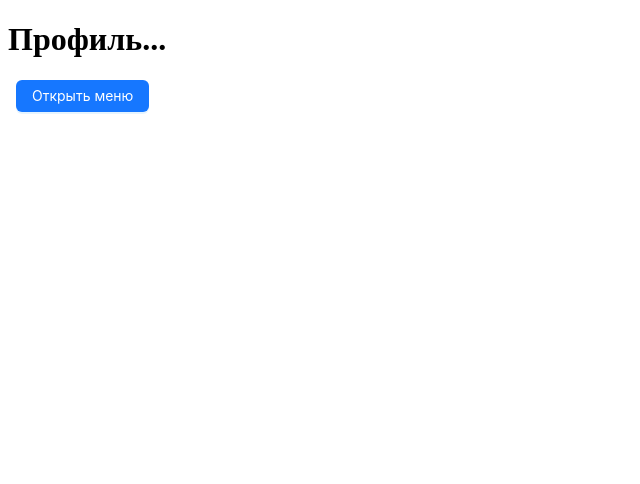
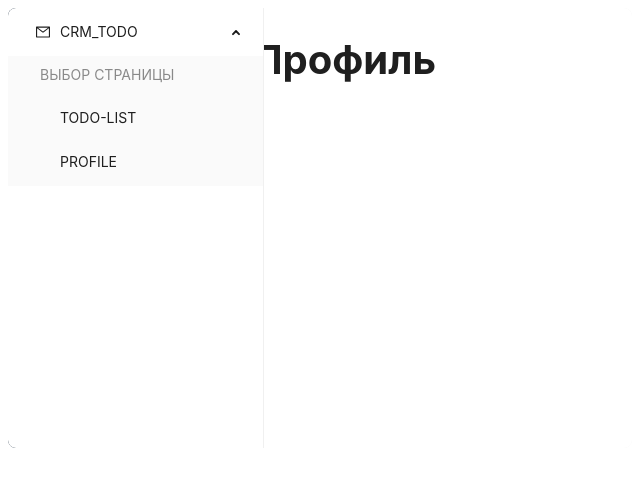
Before and after one commit to SOLOMON558/CRM_SYSTEM, a React (Vite) app: page /profile in a window 1280 px wide. Shown: the top 484 px of the page, without its empty margins (0-640 px from the left). Built offline with nearby package versions, Linux system fonts and the light colour scheme.

Commit message:
Баги после ревью

```diff
--- a/src/Components/AddTask.tsx
+++ b/src/Components/AddTask.tsx
@@ -1,4 +1,4 @@
-import { postTask } from "../api/Api";
+import { postTask } from "../api/api";
 import { Input, Form, Button } from "antd";
 
 interface AddTaskTypes {
@@ -12,12 +12,10 @@ export default function AddTask({
 
   async function handleAddTask(value: { task: string }) {
     const newTask = value.task;
-    if (newTask.length >= 2 && newTask.length < 64) {
       const data = { isDone: false, title: newTask };
       await postTask(data);
       await getAndUpdateTasks();
       form.resetFields();
-    }
   }
   return (
     <Form
--- a/src/Components/Drawer.tsx
+++ /dev/null
@@ -1,45 +0,0 @@
-import { useState } from "react";
-import type { DrawerProps } from "antd";
-import { Button, Drawer, Radio, Space } from "antd";
-import { NavLink } from "react-router-dom";
-
-export default function Drawers() {
-  const [open, setOpen] = useState(false);
-  const [placement, setPlacement] = useState<DrawerProps["placement"]>("left");
-
-  const showDrawer = () => {
-    setOpen(true);
-  };
-  const onClose = () => {
-    setOpen(false);
-  };
-  return (
-    <>
-      <Space>
-        <Radio.Group value="left" />
-        <Button type="primary" onClick={showDrawer}>
-          Открыть меню
-        </Button>
-      </Space>
-      <Drawer
-        title="Меню"
-        placement={placement}
-        closable={false}
-        onClose={onClose}
-        open={open}
-        key={placement}
-      >
-        <p>
-          <Button>
-            <NavLink to="/todo">Список задач </NavLink>
-          </Button>
-        </p>
-        <p>
-          <Button>
-            <NavLink to="/profile">Профиль</NavLink>
-          </Button>
-        </p>
-      </Drawer>
-    </>
-  );
-}
--- a/src/Components/Home.tsx
+++ /dev/null
@@ -1,9 +0,0 @@
-import Drawers from "../components/Drawer";
-export default function Home() {
-  return (
-    <>
-      <h1>Профиль...</h1>
-      <Drawers />
-    </>
-  );
-}
--- /dev/null
+++ b/src/Components/Menu.tsx
@@ -0,0 +1,48 @@
+import { MailOutlined } from "@ant-design/icons";
+import type { MenuProps } from "antd";
+import { Menu } from "antd";
+
+import { useNavigate } from "react-router-dom";
+
+type MenuItem = Required<MenuProps>["items"][number];
+
+const items: MenuItem[] = [
+  {
+    key: "sub1",
+    label: "CRM_TODO",
+    icon: <MailOutlined />,
+    children: [
+      {
+        key: "g1",
+        label: "ВЫБОР СТРАНИЦЫ",
+        type: "group",
+        children: [
+          { key: "1", label: "TODO-LIST" },
+          { key: "2", label: "PROFILE" },
+        ],
+      },
+    ],
+  },
+];
+
+export default function Menus(): JSX.Element {
+  const navigate = useNavigate();
+  const onClick: MenuProps["onClick"] = (e) => {
+    if (e.key === "1") {
+      navigate("/todo");
+    }
+    if (e.key === "2") {
+      navigate("/profile");
+    }
+  };
+
+  return (
+    <Menu
+      onClick={onClick}
+      style={{ width: 256, height: 440 }}
+      defaultOpenKeys={["sub1"]}
+      mode="inline"
+      items={items}
+    />
+  );
+}
--- a/src/Components/TodoItem.tsx
+++ b/src/Components/TodoItem.tsx
@@ -1,6 +1,6 @@
 import { Input, Form, Button } from "antd";
 import { useState } from "react";
-import { updateTaskTitle, deleteTask, updateTaskCompleted } from "../api/Api";
+import { updateTaskTitle, deleteTask, updateTaskCompleted } from "../api/api";
 import { Todo } from "../types/type";
 import { Checkbox } from "antd";
 import { CloseSquareOutlined, EditOutlined } from "@ant-design/icons";
@@ -18,14 +18,15 @@ export default function TodoItem({
 
   async function handleEditTask(values: { task: string }): Promise<void> {
     const title = values.task;
-    if (title.length > 2 && title.length < 64) {
-      await updateTaskTitle(item.id, title);
-      await getAndUpdateTasks();
-      setIsEdit(false);
-      form.resetFields();
-    }
+    await updateTaskTitle(item.id, title);
+    await getAndUpdateTasks();
+    setIsEdit(false);
+    form.resetFields();
   }
-
+  function startEditing() {
+    form.setFieldsValue({ task: item.title });
+    setIsEdit(true);
+  }
   async function handleDeleteTask(id: number): Promise<void> {
     await deleteTask(id);
     await getAndUpdateTasks();
@@ -40,7 +41,7 @@ export default function TodoItem({
   }
 
   return (
-    <li className="liTask">
+    <>
       {!isEdit ? (
         <>
           <Checkbox
@@ -48,8 +49,8 @@ export default function TodoItem({
             checked={item.isDone ? true : false}
             onChange={() => handleChangeCheckboxItem(item.id, item.isDone)}
           />
-          <span className="task">{item.title}</span>
-          <button className="bDelete" onClick={() => setIsEdit(true)}>
+          <span className="task liTask">{item.title}</span>
+          <button className="bDelete" onClick={startEditing}>
             <EditOutlined />
           </button>
           <button className="bDelete" onClick={() => handleDeleteTask(item.id)}>
@@ -82,6 +83,6 @@ export default function TodoItem({
           </Form>
         </>
       )}
-    </li>
+    </>
   );
 }
--- a/src/Components/TodoList.tsx
+++ b/src/Components/TodoList.tsx
@@ -11,7 +11,6 @@ export default function TodoList({
 }: TodoListTypes): JSX.Element {
   return (
     <>
-      <ul>
       <List
         className="list"
         size="small"
@@ -20,18 +19,15 @@ export default function TodoList({
         renderItem={(item) => (
           <List.Item className="todoItemBlock">
             {
-                <li className="liTask">
               <TodoItem
                 getAndUpdateTasks={getAndUpdateTasks}
                 key={item.id}
                 item={item}
               />
-                </li>
             }
           </List.Item>
         )}
       />
-      </ul>
     </>
   );
 }
--- a/src/index.css
+++ b/src/index.css
@@ -12,7 +12,6 @@ input {
   text-align: left;
 }
 #buttonInput {
-
   margin-left: 8px;
   height: 30px;
   background-color: dodgerblue;
@@ -27,23 +26,19 @@ input {
 }
 
 .task {
-  margin-left: 10px;
+  margin-left: 20px;
   font-family: Georgia, "Times New Roman", Times, serif;
   font-size: 22px;
+  height: 36px;
+  width: 350px;
 }
 .bDelete {
   background-color: rgba(28, 28, 28, 0);
   border: 0;
 }
-.liTask {
-  height: 36px;
-  width: 650px;
-  padding:0;
-  margin:0;
 
-}
 .buttonTask {
-  color:#000;
+  color: #000;
   text-align: center;
   margin-left: 0;
   margin-top: 5px;
@@ -63,6 +58,8 @@ input {
   border: 20px;
 }
 .list {
-
-  width: 350px;
+  width: 370px;
 }
+.content {
+  background-color: white;
+}
--- /dev/null
+++ b/src/pages/HomePage.tsx
@@ -0,0 +1,28 @@
+import Menus from "../components/Menu";
+import { Flex, Layout } from "antd";
+export default function HomePage() {
+  const { Sider, Content } = Layout;
+  const layoutStyle = {
+    borderRadius: 8,
+    overflow: "hidden",
+    width: "calc(50% - 8px)",
+    maxWidth: "calc(50% - 8px)",
+  };
+
+  return (
+    <>
+      <Flex gap="middle" wrap>
+        <Layout style={layoutStyle}>
+          <Sider width="36%">
+            <Menus />
+          </Sider>
+          <Layout>
+            <Content className="content">
+              <h1 style={{ marginLeft: 20, fontSize: 40 }}>Профиль</h1>
+            </Content>
+          </Layout>
+        </Layout>
+      </Flex>
+    </>
+  );
+}
--- a/src/TodoListPage/TodoPage.tsx
+++ b/src/pages/TodoPage.tsx
@@ -1,10 +1,20 @@
 import { useState, useEffect } from "react";
-import { getTasks } from "../api/Api";
+import { getTasks } from "../api/api";
 import TodoList from "../components/TodoList";
 import AddTask from "../components/AddTask";
 import TabsList from "../components/TabsList";
 import { StatusType, Todo, TodoInfo } from "../types/type";
-import Drawers from "../components/Drawer";
+import Menus from "../components/Menu";
+import { Flex, Layout } from "antd";
+
+const { Sider, Content } = Layout;
+
+const layoutStyle = {
+  borderRadius: 8,
+  overflow: "hidden",
+  width: "calc(50% - 8px)",
+  maxWidth: "calc(50% - 8px)",
+};
 
 export default function TodoPage() {
   const [allTodo, setAllTodo] = useState<Todo[]>([]);
@@ -40,7 +50,16 @@ export default function TodoPage() {
 
   return (
     <>
-      <AddTask getAndUpdateTasks={() => getAndUpdateTasks(currentStatusType)} />
+      <Flex gap="middle" wrap>
+        <Layout style={layoutStyle}>
+          <Sider width="36%">
+            <Menus />
+          </Sider>
+          <Layout>
+            <Content className="content">
+              <AddTask
+                getAndUpdateTasks={() => getAndUpdateTasks(currentStatusType)}
+              />
               <TabsList
                 getAndUpdateTasks={getAndUpdateTasks}
                 status={currentStatusType}
@@ -50,7 +69,10 @@ export default function TodoPage() {
                 allTodo={allTodo}
                 getAndUpdateTasks={() => getAndUpdateTasks(currentStatusType)}
               />
-      <Drawers />
+            </Content>
+          </Layout>
+        </Layout>
+      </Flex>
     </>
   );
 }
--- a/src/routes/AppRouter.tsx
+++ b/src/routes/AppRouter.tsx
@@ -1,12 +1,12 @@
 import { BrowserRouter, Routes, Route, Navigate } from "react-router-dom";
-import TodoPage from "../TodoListPage/TodoPage";
-import Home from "../components/Home";
+import TodoPage from "../pages/TodoPage";
+import HomePage from "../pages/HomePage";
 
 export default function AppRouter() {
   return (
     <BrowserRouter>
       <Routes>
-        <Route path="/profile" element={<Home />} />
+        <Route path="/profile" element={<HomePage />} />
         <Route path="/todo" element={<TodoPage />} />
         <Route path="*" element={<Navigate to="/todo" replace />} />
       </Routes>
```
Also changed, not shown: src/Api/Api.ts (+35 -32 lines). Lines whose indentation alone changed are shown as unchanged.
